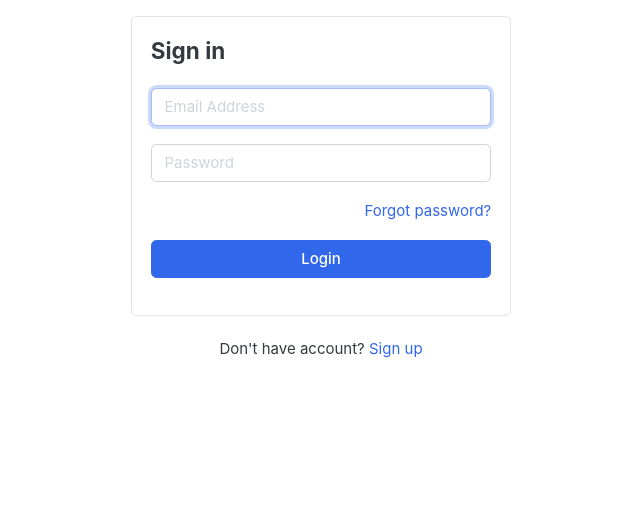
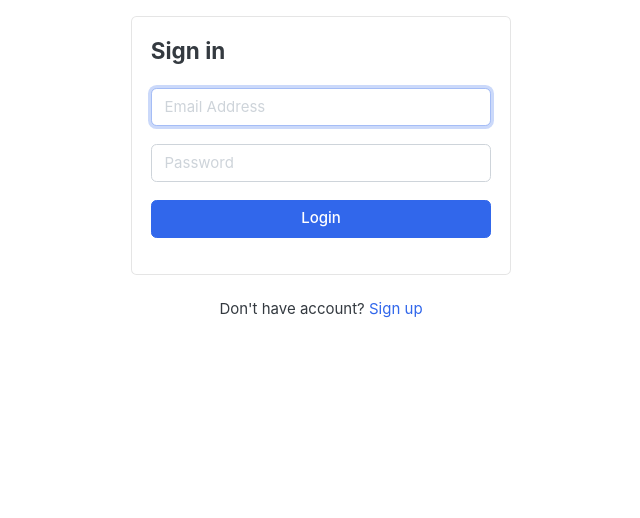
Before and after one commit to BastienDeweze/LaboPhoto, a Django app: page /accounts/login/ in a window 1280 px wide. Shown: the part 197-715 px from the top of the page, without its empty margins (319-959 px from the left). Run offline with Django 3.2, Linux system fonts and the light colour scheme; some libraries are stand-ins or nearby versions; some web fonts are replaced.

Commit message:
change login template

```diff
--- a/src/payment/views.py
+++ b/src/payment/views.py
@@ -101,7 +101,7 @@ class StripeView(View) :
             intent = stripe.PaymentIntent.create(
                 amount = calculate_order_amount(user_cart),
                 currency='eur',
-                payment_method_types=["card", "sepa_debit"],
+                payment_method_types=["card"],
                 metadata = {"order_id": order.pk},
             )
             return JsonResponse({
--- a/src/templates/accounts/login.html
+++ b/src/templates/accounts/login.html
@@ -21,10 +21,6 @@
           </div> <!-- form-group// -->
 
           <div class="form-group">
-          	<a href="#" class="float-right">Forgot password?</a>
-
-          </div> <!-- form-group form-check .// -->
-          <div class="form-group">
               <button type="submit" class="btn btn-primary btn-block"> Login  </button>
           </div> <!-- form-group// -->
             {{ form.username.errors }}
```
Also changed, not shown: src/db.sqlite3.
